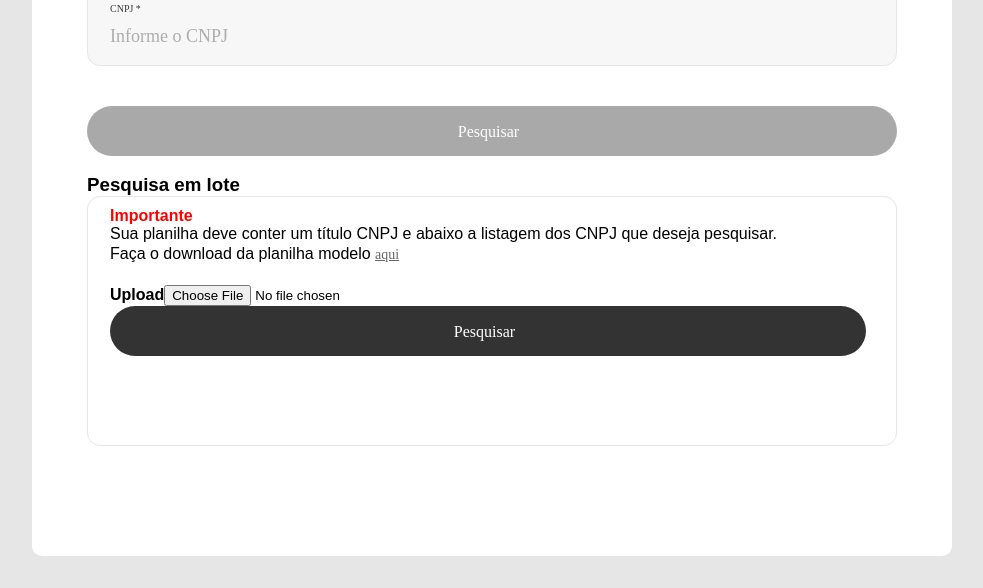
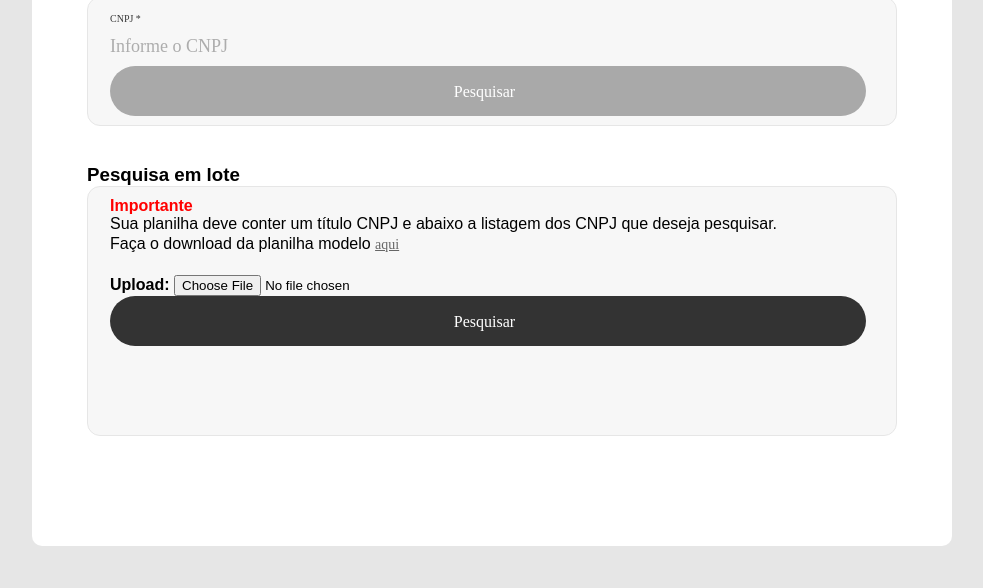
Before and after one commit to rianmachado/cnae-front, a website: page pages/home.html at #!/table in a window 1280 px wide. Shown: the part 212-800 px from the top of the page, without its empty margins (148-1131 px from the left). Drawn offline with Linux system fonts and the light colour scheme; some icons are missing; a web font is replaced by a local one.

Commit message:
Melhorias Cnae

```diff
--- a/pages/home.html
+++ b/pages/home.html
@@ -44,8 +44,6 @@
 				<div class="wrap-input100 validate-input bg1" data-validate="Favor informar o CNPJ">
 					<span class="label-input100">CNPJ *</span>
 					<input class="input100" type="text" name="cnpj"  ng-model="cnpj" placeholder="Informe o CNPJ">
-				</div>
-				<div class="container-contact100-form-btn">
 					<button type="submit"  class="contact100-form-btn" ng-click="login(cnpj)" style="background-color: darkgray;"  >
 						<span>
 							Pesquisar
@@ -53,16 +51,17 @@
 						</span>
 					</button>
 				</div>
+
 			</br>
 
 			<h3><b>Pesquisa em lote</b></h3>
 			<div ng-controller = "fileCtrl">
-				<div class="wrap-input100" style="height: 250px">
+				<div class="wrap-input100 bg1" style="height: 250px">
 					<b><font color="red">Importante</font></b>
 					</br> Sua planilha deve conter um título CNPJ e abaixo a listagem dos CNPJ que deseja pesquisar.
 					</br> Faça o download da planilha modelo  <a download="Modelo-para-pesquisa-CNAEs.xlsx" href="/pages/Modelo-para-pesquisa-CNAEs.xlsx"> aqui</a>
 					</br></br>
-					<b>Upload</b><input type = "file" file-model = "myFile"/></br>
+					<b>Upload: </b><input type = "file" file-model = "myFile"/></br>
 
 					<button type="submit"  class="contact100-form-btn" ng-click="uploadFile()">
 							<span>
```
Also changed, not shown: pages/table.html (+2 -4 lines), 1 other file.
